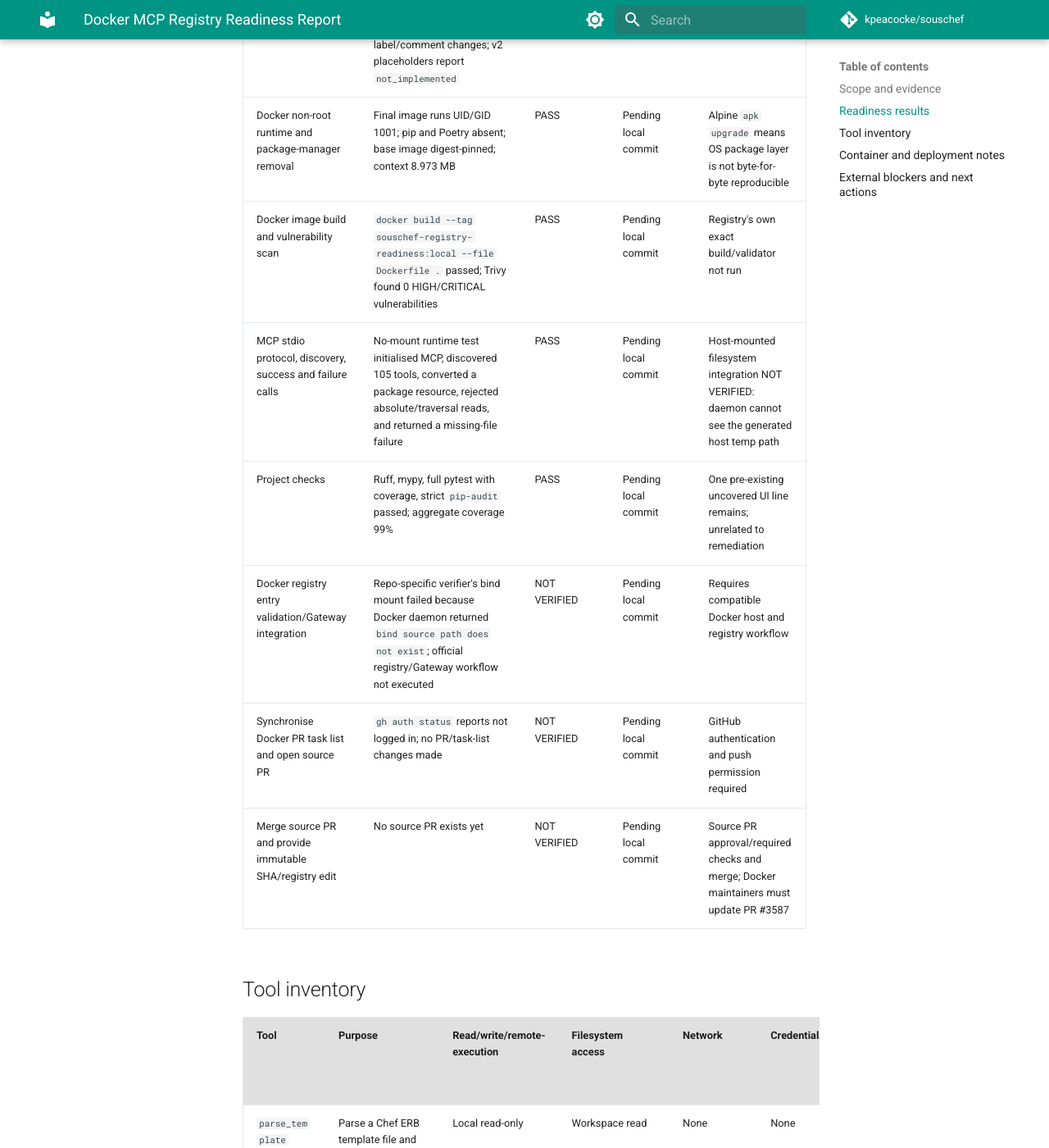
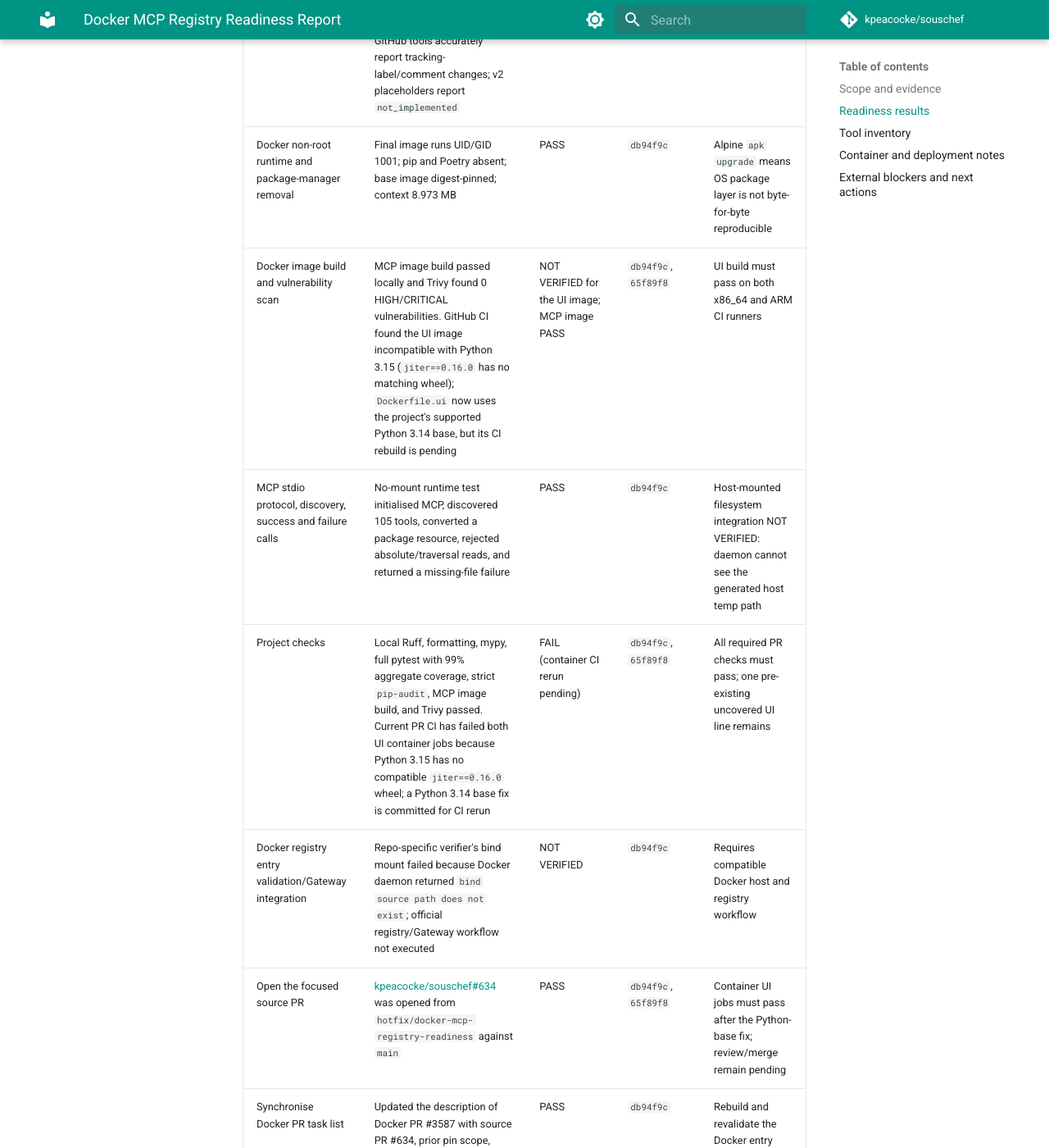
Before and after one commit to kpeacocke/souschef, an MkDocs documentation site: the page built from docs/docker-mcp-registry-readiness.md, in a window 1280 px wide and 1400 px high, scrolled down 1553 px. Shown: the whole window at 82% size. Built offline with MkDocs 1.6.1 and Material for MkDocs 9.7.7, drawn with Linux system fonts in a browser that asks for light colours; comment, search, counter and statistics services are not loaded; the version menu is left out; some of the changed text lies outside the part shown.

Commit message:
docs: update registry readiness evidence
Co-authored-by: Copilot <223556219+Copilot@users.noreply.github.com>

```diff
--- a/docs/docker-mcp-registry-readiness.md
+++ b/docs/docker-mcp-registry-readiness.md
@@ -2,7 +2,7 @@
 
 ## Scope and evidence
 
-This report covers the source branch `fix/docker-mcp-registry-readiness`, based on `origin/main` at `f4cf93ad3985afbabeb5bcd049ee9ed4db6c823f`. Docker PR #3587 pins SousChef source commit `0b1b0fa19df3bd5f0a13deaad18cac9e86c3af82`; that commit is an ancestor of the audited source baseline. Docker's current contribution guidance and the existing registry entry were inspected in the earlier registry review. The requested source PR and Docker task-list update remain blocked by missing GitHub authentication.
+This report covers source branch `hotfix/docker-mcp-registry-readiness`, based on `origin/main` at `f4cf93ad3985afbabeb5bcd049ee9ed4db6c823f`. The primary remediation is committed as `db94f9c6d43da3419cccd8bdf3575f1563a9094c`; follow-up UI image compatibility fix `65f89f8` is also committed. Both are included in [kpeacocke/souschef#634](https://github.com/kpeacocke/souschef/pull/634), targeting `main`. Docker PR #3587 pins SousChef source commit `0b1b0fa19df3bd5f0a13deaad18cac9e86c3af82`; that commit is an ancestor of the audited source baseline. Docker's current contribution guidance and the existing registry entry were inspected in the earlier registry review. The existing Docker PR description has been synchronised with the new source PR and current verification limits; its source pin remains unchanged.
 
 The inventory below is derived from the live FastMCP registration and the registered function docstrings/signatures. Security-test references identify relevant category-level coverage; they do not imply that every tool has an individual security test. All 105 registered tools were included.
 
@@ -10,19 +10,20 @@ The inventory below is derived from the live FastMCP registration and the regist
 
 | Requirement | Evidence | Result | Remediation commit | Remaining external blocker |
 |---|---|---|---|---|
-| Inspect pinned source, current main, Docker contribution guidance, and registry entry | Pinned SHA `0b1b0fa19df3bd5f0a13deaad18cac9e86c3af82` is an ancestor of baseline `f4cf93ad3985afbabeb5bcd049ee9ed4db6c823f`; review recorded in session checkpoint 001 | PASS | Pending local commit | None for inspection |
-| Correct supported-version policy and stale security claims | [`SECURITY.md`](../SECURITY.md), [`docs/SECURITY.md`](SECURITY.md); latest-release-only policy; stale unsupported claims removed | PASS | Pending local commit | Maintainer should confirm support policy is intended |
-| Verify vulnerability reporting links | GitHub Advisory URL responds by redirecting unauthenticated users to GitHub sign-in; email `mailto:` link is present | PASS (link resolution only) | Pending local commit | Advisory feature availability and mailbox monitoring cannot be verified without maintainer access |
-| Inventory MCP tools and security-sensitive behaviour | Runtime registration count = 105; detailed inventory below | PASS | Pending local commit | None for source inventory |
-| Workspace path, traversal, symlink, archive, and output-path boundaries | Shared containment/security tests; new Chef metadata, output/cache symlink and traversal regressions; archive extraction rejects traversal, links, and unsupported members | PASS, with documented filesystem race limitation | Pending local commit | Host mount permissions depend on deployment configuration |
-| Remote API credentials and side effects | Chef/Salt/Puppet/GitHub/AI paths audited; Salt requires HTTPS before auth; Chef errors redact credential data; GitHub tools accurately report tracking-label/comment changes; v2 placeholders report `not_implemented` | PASS for implemented behaviour | Pending local commit | Provider/service policies remain external |
-| Docker non-root runtime and package-manager removal | Final image runs UID/GID 1001; pip and Poetry absent; base image digest-pinned; context 8.973 MB | PASS | Pending local commit | Alpine `apk upgrade` means OS package layer is not byte-for-byte reproducible |
-| Docker image build and vulnerability scan | `docker build --tag souschef-registry-readiness:local --file Dockerfile .` passed; Trivy found 0 HIGH/CRITICAL vulnerabilities | PASS | Pending local commit | Registry's own exact build/validator not run |
-| MCP stdio protocol, discovery, success and failure calls | No-mount runtime test initialised MCP, discovered 105 tools, converted a package resource, rejected absolute/traversal reads, and returned a missing-file failure | PASS | Pending local commit | Host-mounted filesystem integration NOT VERIFIED: daemon cannot see the generated host temp path |
-| Project checks | Ruff, mypy, full pytest with coverage, strict `pip-audit` passed; aggregate coverage 99% | PASS | Pending local commit | One pre-existing uncovered UI line remains; unrelated to remediation |
-| Docker registry entry validation/Gateway integration | Repo-specific verifier's bind mount failed because Docker daemon returned `bind source path does not exist`; official registry/Gateway workflow not executed | NOT VERIFIED | Pending local commit | Requires compatible Docker host and registry workflow |
-| Synchronise Docker PR task list and open source PR | `gh auth status` reports not logged in; no PR/task-list changes made | NOT VERIFIED | Pending local commit | GitHub authentication and push permission required |
-| Merge source PR and provide immutable SHA/registry edit | No source PR exists yet | NOT VERIFIED | Pending local commit | Source PR approval/required checks and merge; Docker maintainers must update PR #3587 |
+| Inspect pinned source, current main, Docker contribution guidance, and registry entry | Pinned SHA `0b1b0fa19df3bd5f0a13deaad18cac9e86c3af82` is an ancestor of baseline `f4cf93ad3985afbabeb5bcd049ee9ed4db6c823f`; review recorded in session checkpoint 001 | PASS | `db94f9c` | None for inspection |
+| Correct supported-version policy and stale security claims | [`SECURITY.md`](../SECURITY.md), [`docs/SECURITY.md`](SECURITY.md); latest-release-only policy; stale unsupported claims removed | PASS | `db94f9c` | Maintainer should confirm support policy is intended |
+| Verify vulnerability reporting links | GitHub Advisory URL responds by redirecting unauthenticated users to GitHub sign-in; email `mailto:` link is present | PASS (link resolution only) | `db94f9c` | Advisory feature availability and mailbox monitoring cannot be verified without maintainer access |
+| Inventory MCP tools and security-sensitive behaviour | Runtime registration count = 105; detailed inventory below | PASS | `db94f9c` | None for source inventory |
+| Workspace path, traversal, symlink, archive, and output-path boundaries | Shared containment/security tests; new Chef metadata, output/cache symlink and traversal regressions; archive extraction rejects traversal, links, and unsupported members | PASS, with documented filesystem race limitation | `db94f9c` | Host mount permissions depend on deployment configuration |
+| Remote API credentials and side effects | Chef/Salt/Puppet/GitHub/AI paths audited; Salt requires HTTPS before auth; Chef errors redact credential data; GitHub tools accurately report tracking-label/comment changes; v2 placeholders report `not_implemented` | PASS for implemented behaviour | `db94f9c` | Provider/service policies remain external |
+| Docker non-root runtime and package-manager removal | Final image runs UID/GID 1001; pip and Poetry absent; base image digest-pinned; context 8.973 MB | PASS | `db94f9c` | Alpine `apk upgrade` means OS package layer is not byte-for-byte reproducible |
+| Docker image build and vulnerability scan | MCP image build passed locally and Trivy found 0 HIGH/CRITICAL vulnerabilities. GitHub CI found the UI image incompatible with Python 3.15 (`jiter==0.16.0` has no matching wheel); `Dockerfile.ui` now uses the project's supported Python 3.14 base, but its CI rebuild is pending | NOT VERIFIED for the UI image; MCP image PASS | `db94f9c`, `65f89f8` | UI build must pass on both x86_64 and ARM CI runners |
+| MCP stdio protocol, discovery, success and failure calls | No-mount runtime test initialised MCP, discovered 105 tools, converted a package resource, rejected absolute/traversal reads, and returned a missing-file failure | PASS | `db94f9c` | Host-mounted filesystem integration NOT VERIFIED: daemon cannot see the generated host temp path |
+| Project checks | Local Ruff, formatting, mypy, full pytest with 99% aggregate coverage, strict `pip-audit`, MCP image build, and Trivy passed. Current PR CI has failed both UI container jobs because Python 3.15 has no compatible `jiter==0.16.0` wheel; a Python 3.14 base fix is committed for CI rerun | FAIL (container CI rerun pending) | `db94f9c`, `65f89f8` | All required PR checks must pass; one pre-existing uncovered UI line remains |
+| Docker registry entry validation/Gateway integration | Repo-specific verifier's bind mount failed because Docker daemon returned `bind source path does not exist`; official registry/Gateway workflow not executed | NOT VERIFIED | `db94f9c` | Requires compatible Docker host and registry workflow |
+| Open the focused source PR | [kpeacocke/souschef#634](https://github.com/kpeacocke/souschef/pull/634) was opened from `hotfix/docker-mcp-registry-readiness` against `main` | PASS | `db94f9c`, `65f89f8` | Container UI jobs must pass after the Python-base fix; review/merge remain pending |
+| Synchronise Docker PR task list | Updated the description of Docker PR #3587 with source PR #634, prior pin scope, remediation progress, and unchecked merge/revalidation work; no comment or pin change made | PASS | `db94f9c` | Rebuild and revalidate the Docker entry against the eventual merged source SHA |
+| Merge source PR and provide immutable SHA/registry edit | Source PR #634 is open; no merge commit SHA exists yet | NOT VERIFIED | `db94f9c` | Required checks, review, and merge; Docker maintainers must update PR #3587 |
 
 ## Tool inventory
 
```
